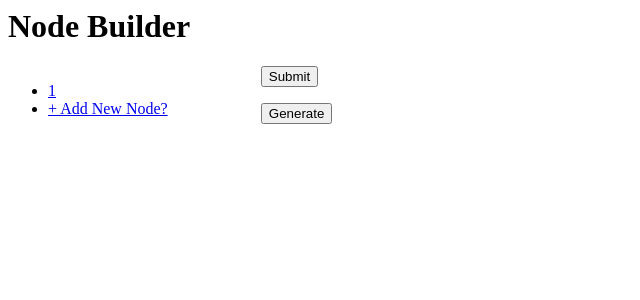
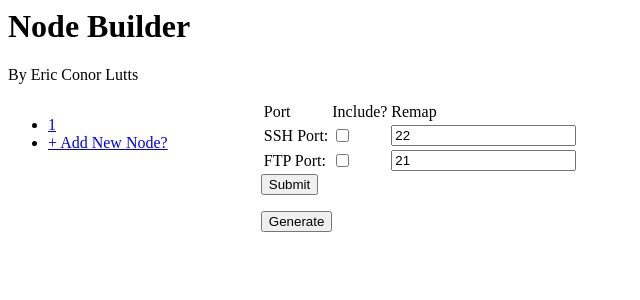
Before and after one commit to eclutts/Hacknet-Ext-BuildTool, a Django app: template django/buildtoolserver/nodebuilder/templates/nodebuilder/node_form.html in a window 1280 px wide. Shown: the top 300 px of the page, without its empty margins (0-640 px from the left). Run offline with Django 3.2, Linux system fonts and the light colour scheme; the template is opened without the code that fills it: most values are stand-ins (such as "Sample title", 1, 10 or a date in 2020).

Commit message:
working version

```diff
--- a/django/buildtoolserver/nodebuilder/forms.py
+++ b/django/buildtoolserver/nodebuilder/forms.py
@@ -46,7 +46,10 @@ class CompForm_rev(ModelForm):
         self.fields['tracker'].required = False
 
     ssh_port = forms.BooleanField(label="SSH", required=False, widget=(forms.CheckboxInput))
-    ssh_remap = forms.IntegerField(label="SSH Remap: ")
+    ssh_remap = forms.IntegerField(label="SSH Remap")
+
+    ftp_port = forms.BooleanField(label="FTP", required=False, widget=(forms.CheckboxInput))
+    ftp_remap = forms.IntegerField(label="FTP Remap")
     class Meta:
         model = Computer
         fields = ['node_id', 'name', 'icon', 'ip', 'security', 'comp_type', 'portsForCrack', 'proxyLevel', 'firewallLevel', 'firewallSolution', 'firewallAdditionalTime', 'adminType', 'adminResetPassword', 'adminIsSuper', 'traceTime', 'tracker']
--- /dev/null
+++ b/django/buildtoolserver/nodebuilder/static/nodebuilder/xml_files/bb7f308d-0e4a-4533-b000-b65e18f7fefb.xml
@@ -0,0 +1 @@
+<Computer id="test2" name="test" ip="1.2.3.4" security="0" icon="laptop" type="4"><ports>22</ports><portRemap>22=21</portRemap><portsForCrack val="0" /></Computer>
--- /dev/null
+++ b/django/buildtoolserver/nodebuilder/static/nodebuilder/xml_files/ce9fb84b-267e-47ea-940c-8aa156628fce.xml
@@ -0,0 +1 @@
+<Computer id="test5" name="test2" ip="1.2.3.4" security="0" icon="tablet" type="4"><ports>22</ports><portRemap>22=22</portRemap><portsForCrack val="0" /></Computer>
--- a/django/buildtoolserver/nodebuilder/templates/nodebuilder/computer_list.html
+++ b/django/buildtoolserver/nodebuilder/templates/nodebuilder/computer_list.html
@@ -8,7 +8,7 @@
 {% endfor %}
 
 <h1>Node Builder</h1>
-
+<p>By Eric Conor Lutts</p>
 
 
 {% load static %}
--- a/django/buildtoolserver/nodebuilder/templates/nodebuilder/download.html
+++ b/django/buildtoolserver/nodebuilder/templates/nodebuilder/download.html
@@ -0,0 +1,5 @@
+<h1>test</h1>
+{% load static %}
+<a href={% static filepath %} download>download?</a>
+
+<a href={% url 'nodebuilder:obj_list' %}>back?</a>
--- a/django/buildtoolserver/nodebuilder/templates/nodebuilder/node_form.html
+++ b/django/buildtoolserver/nodebuilder/templates/nodebuilder/node_form.html
@@ -2,8 +2,9 @@
 <link rel="stylesheet" type="text/css" href="{% static 'nodebuilder/node_list.css' %}">
 
 <h1>Node Builder</h1>
+<p>By Eric Conor Lutts</p>
 
-
+{{ form.ssh_port.value }}
 
 {% load static %}
 <script type="text/javascript" src="{% static 'nodebuilder/js/node_list.js' %}"></script>
@@ -27,12 +28,45 @@
         <form action="{% url 'nodebuilder:view_obj' obj_sql_id %}" method="post">
             {% csrf_token %}
             {% for field in form %}
-                {% if field not in port_list %}
+                {% if field.html_name not in port_list %}
                     {{ field.errors }}
                     {{ field.label_tag }}
                     {{ field }} <br>
                 {% endif %}
             {% endfor %}
+            <table>
+                <tr>
+                    <td>Port</td>
+                    <td>Include?</td>
+                    <td>Remap</td>
+                <tr>
+                    <div class="fieldWrapper">
+                        <td><label for="{{form.ssh_port.id_for_label}}">SSH Port:</label></td>
+                        <td><input type="checkbox" id="ssh_port" name="ssh_port"
+                            {% if form.ssh_port.value %} checked {% endif %}>
+                        </td>
+                        <td><input type="text" id="ssh_remap" name="ssh_remap"
+                            {% if form.ssh_port.value %} value="{{form.ssh_remap.value}}"
+                            {% else %} value="22"
+                            {% endif %} >
+                        </td>
+                    </div>
+                </tr>
+                <tr>
+                    <div class="fieldWrapper">
+                        <td><label for="{{form.ftp_port.id_for_label}}">FTP Port:</label></td>
+                        <td><input type="checkbox" id="ftp_port" name="ftp_port"
+                            {% if form.ftp_port.value %} checked {% endif %}>
+                        </td>
+                        <td><input type="text" id="ftp_remap" name="ftp_remap"
+                            {% if form.ftp_port.value %} value="{{form.ftp_remap.value}}"
+                            {% else %} value="21"
+                            {% endif %} >
+                        </td>
+                    </div>
+                </tr>
+            </table>
+
 
             <input type="submit" value="Submit">
         </form>
--- a/django/buildtoolserver/nodebuilder/urls.py
+++ b/django/buildtoolserver/nodebuilder/urls.py
@@ -8,5 +8,6 @@ urlpatterns = [
     path('test', views.get_name, name="test"),
     path('addObj/<int:type>/<int:subtype>/', views.add_obj, name='add_obj'),
     path('<str:obj_sql_id>/', views.view_obj, name='view_obj'),
-    path('gen_obj/<str:obj_sql_id>/', views.gen_obj, name='gen_obj')
+    path('gen_obj/<str:obj_sql_id>/', views.gen_obj, name='gen_obj'),
+    path('download_obj/<str:obj_sql_id>/', views.download_obj, name='download_obj'),
 ]
```
Also changed, not shown: django/buildtoolserver/nodebuilder/views.py (+30 -17 lines).
